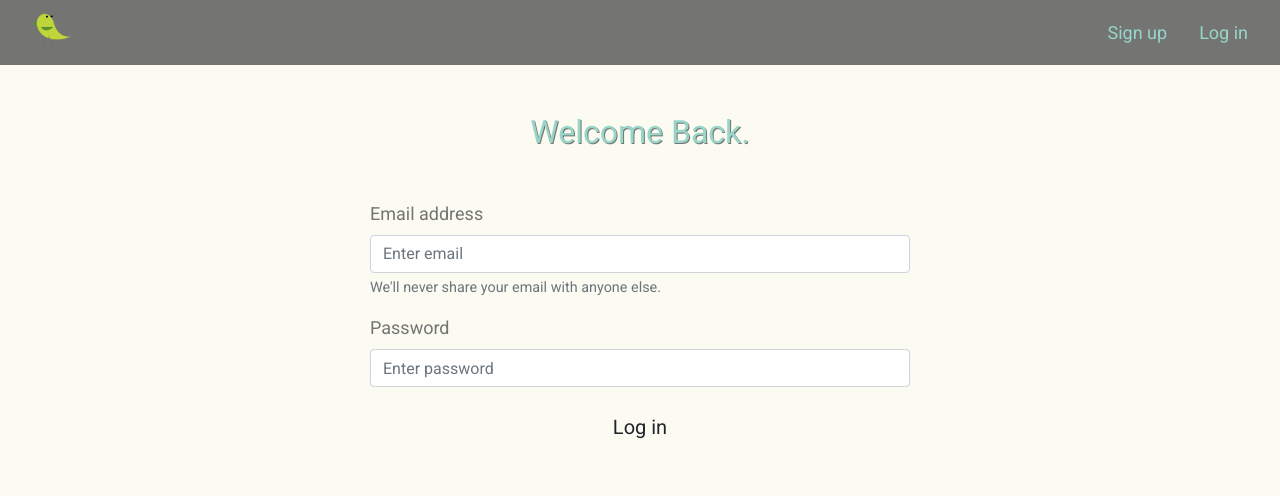
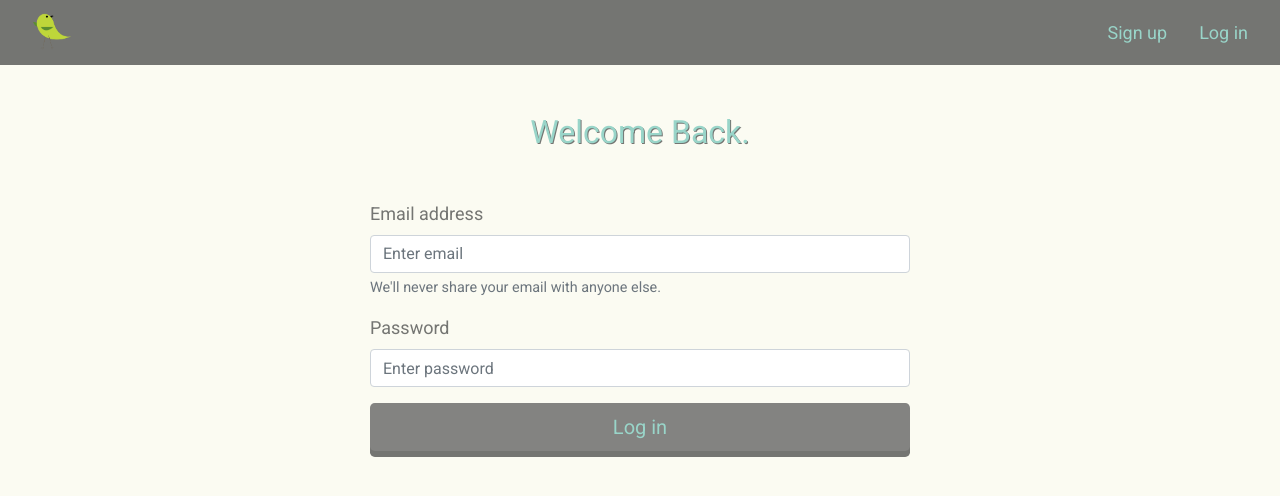
Before and after one commit to 0bai/warbler-frontend-react, a React (Create React App) app: page /signin in a window 1280 px wide. Shown: the top 496 px of the page. Built offline with nearby package versions, Linux system fonts and the light colour scheme.

Commit message:
Refactored buttons styling

```diff
--- a/src/components/Homepage.js
+++ b/src/components/Homepage.js
@@ -7,7 +7,7 @@ const Homepage = () => (
 		<img src={logo} alt="Warbler Logo"/>
 		<h1>What's Happening?</h1>
 		<h4>New to Warbler?</h4>
-		<Link to="/signup" className="btn bg-nickel">
+		<Link to="/signup" className="btn tappy-btn">
 			Sign up here
 		</Link>
 	</div>
--- a/src/index.css
+++ b/src/index.css
@@ -1,5 +1,6 @@
 @import url('https://fonts.googleapis.com/css?family=Roboto');
 
+/*General*/
 body {
     background-color: #FBFBF2;
     color: #99D5C9;
@@ -14,12 +15,37 @@ h2 {
     text-shadow: 1px 1px 0 #747572;
 }
 
-/*Navbar*/
+.tappy-btn {
+    color: #99D5C9;
+    position: relative;
+    display: block;
+    background-color: #838381 !important;
+    box-shadow: 0 6px #747572 !important;
+    cursor: pointer;
+    margin: 10px auto;
+    text-shadow: none;
+}
+
+.tappy-btn:hover {
+    color: #747572;
+    background-color: #BBD557 !important;
+    box-shadow: 0 4px #747572;
+    top: 2px;
+}
+
+.tappy-btn:active {
+    color: #747572;
+    background-color: #BBD557 !important;
+    box-shadow: 0 1px #747572;
+    top: 6px;
+}
+
 .bg-nickel {
     background-color: #747572 !important;
     color: #99D5C9;
 }
 
+/*Navbar*/
 .navbar {
     margin-bottom: 1rem;
 }
@@ -62,31 +88,6 @@ h2 {
     text-shadow: 1px 1px 0 #747572;
 }
 
-.home-hero a {
-    position: relative;
-    display: block;
-    background-color: #838381 !important;
-    box-shadow: 0 6px #747572;
-    cursor: pointer;
-    margin: 10px auto;
-    text-shadow: none;
-}
-
-.home-hero a:hover {
-
-    color: #747572;
-    background-color: #BBD557 !important;
-    box-shadow: 0 4px #747572;
-    top: 2px;
-}
-
-.home-hero a:active {
-    color: #747572;
-    background-color: #BBD557 !important;
-    box-shadow: 0 1px #747572;
-    top: 6px;
-}
-
 
 .home-hero img {
     display: inline-block;
```
